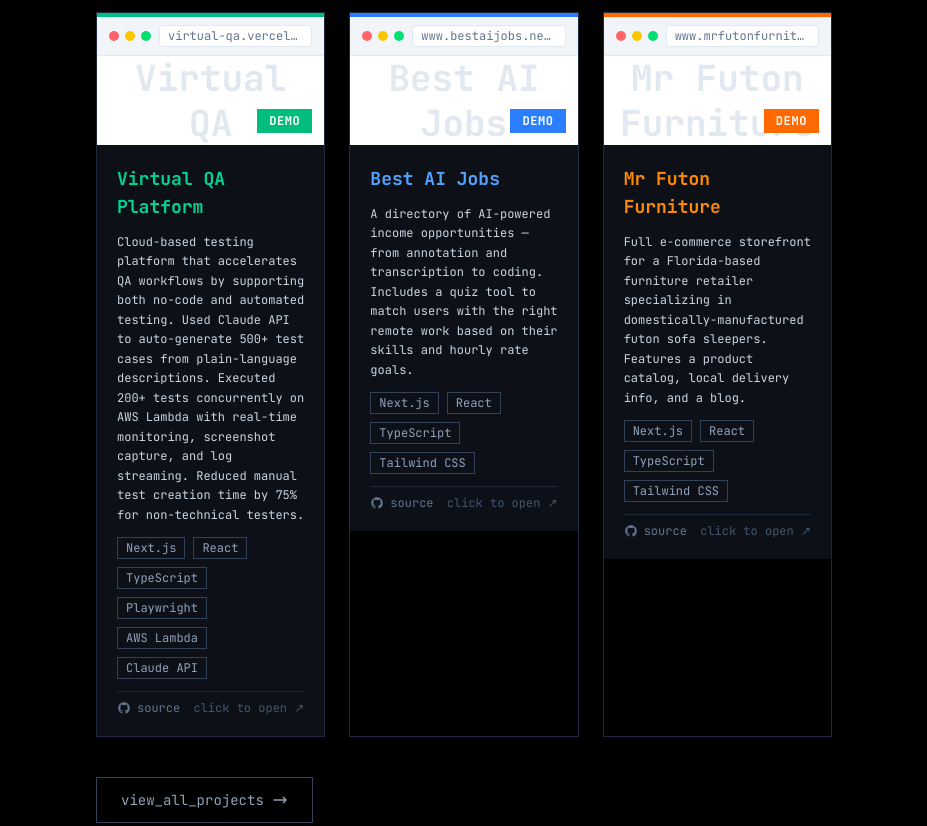
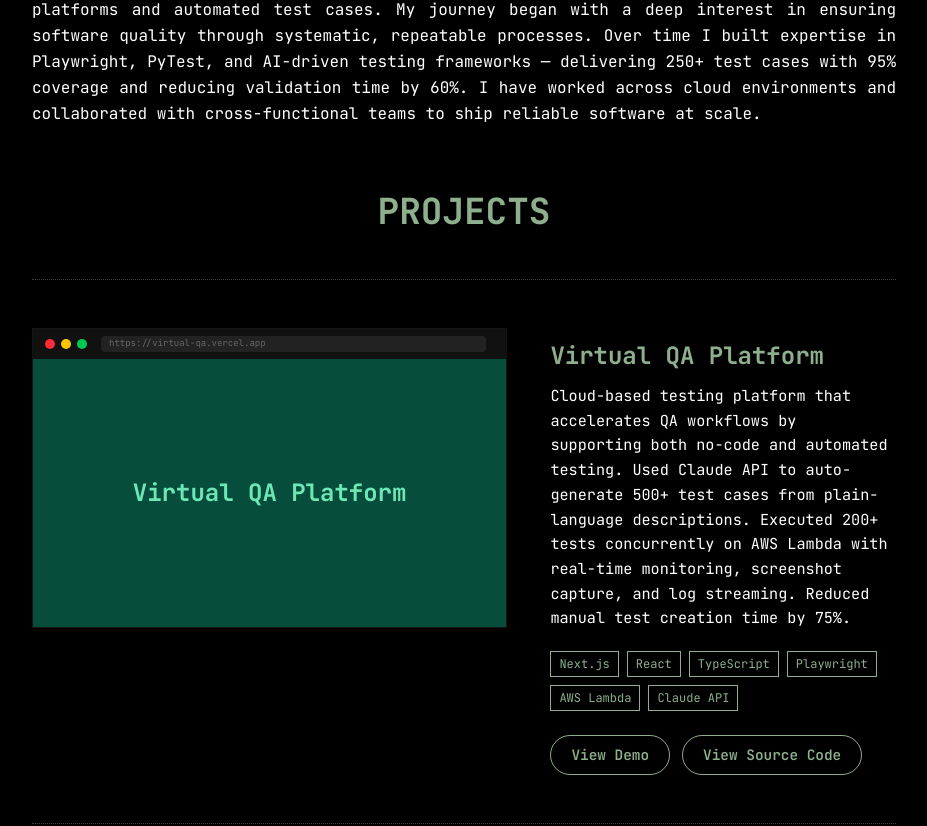
Before and after one commit to Valritehachi/my-portfolio, a Next.js app: page / in a window 1280 px wide. Shown: the part 957-1783 px from the top of the page, without its empty margins (288-1215 px from the left). Built offline with nearby package versions, Linux system fonts and the light colour scheme.

Commit message:
Step 3: Horizontal project cards with slide-in animations, simple About section
Co-Authored-By: Claude Sonnet 4.6 <noreply@anthropic.com>

```diff
--- a/src/app/globals.css
+++ b/src/app/globals.css
@@ -94,6 +94,40 @@ body {
   color: #4ade80;
 }
 
+/* Horizontal project card animations */
+.proj-animate-left {
+  transform: translateX(-80px);
+  opacity: 0;
+  transition: all 0.65s ease-in-out;
+}
+.proj-animate-right {
+  transform: translateX(80px);
+  opacity: 0;
+  transition: all 0.65s ease-in-out;
+}
+.proj-visible {
+  opacity: 1 !important;
+  transform: translateX(0) !important;
+}
+
+/* Pill button used on project cards */
+.proj-button {
+  display: inline-block;
+  border: 1px solid #8eaf8e;
+  border-radius: 30px;
+  color: #8eaf8e;
+  padding: 8px 20px;
+  text-decoration: none;
+  font-weight: 600;
+  transition: all 0.4s ease-in-out;
+  cursor: pointer;
+  font-size: 0.9em;
+}
+.proj-button:hover {
+  background: #8eaf8e;
+  color: #000;
+}
+
 .blob {
   animation: float 8s ease-in-out infinite;
 }
--- a/src/app/page.tsx
+++ b/src/app/page.tsx
@@ -1,14 +1,14 @@
 import Hero from "@/components/Hero";
+import About from "@/components/About";
 import Projects from "@/components/Projects";
-import About from "@/components/About";
 import Contact from "@/components/Contact";
 
 export default function HomePage() {
   return (
     <>
       <Hero />
+      <About />
       <Projects />
-      <About />
       <Contact />
     </>
   );
--- a/src/components/About.tsx
+++ b/src/components/About.tsx
@@ -1,47 +1,21 @@
-const stack = [
-  {
-    label: "TEST AUTOMATION",
-    color: "text-emerald-400",
-    items: ["Playwright", "Selenium", "PyTest", "Cypress"],
-  },
-  {
-    label: "LANGUAGES",
-    color: "text-cyan-400",
-    items: ["TypeScript", "Python", "JavaScript"],
-  },
-  {
-    label: "CLOUD & DEVOPS",
-    color: "text-orange-400",
-    items: ["AWS Lambda", "Docker", "GitHub Actions", "CI/CD"],
-  },
-  {
-    label: "AI & PLATFORM",
-    color: "text-purple-400",
-    items: ["Claude API", "Prompt Engineering", "Next.js", "Node.js"],
-  },
-];
-
 export default function About() {
   return (
-    <section id="about" className="py-20 px-6 sm:px-10 lg:px-16 border-t border-slate-800/50 bg-[#080d14]">
-      <div className="max-w-6xl mx-auto">
-        <h2 className="text-3xl sm:text-4xl font-bold text-white mb-12">
-          Tech Stack
-        </h2>
-
-        <div className="grid grid-cols-1 sm:grid-cols-2 gap-x-16 gap-y-10">
-          {stack.map((category) => (
-            <div key={category.label}>
-              <p className={`text-xs font-semibold tracking-widest mb-3 ${category.color}`}>
-                {category.label}
-              </p>
-              <p className="text-slate-300 text-sm leading-relaxed">
-                {category.items.join(" • ")}
-              </p>
-            </div>
-          ))}
-        </div>
-      </div>
-    </section>
+    <div id="about" className="mt-16">
+      <h2
+        className="text-4xl font-bold text-center mb-6"
+        style={{ color: "#8eaf8e" }}
+      >
+        ABOUT
+      </h2>
+      <p className="text-white leading-relaxed text-justify">
+        I&apos;m a QA Automation Engineer with 3+ years of experience building intelligent
+        testing platforms and automated test cases. My journey began with a deep interest
+        in ensuring software quality through systematic, repeatable processes. Over time I
+        built expertise in Playwright, PyTest, and AI-driven testing frameworks — delivering
+        250+ test cases with 95% coverage and reducing validation time by 60%. I have worked
+        across cloud environments and collaborated with cross-functional teams to ship reliable
+        software at scale.
+      </p>
+    </div>
   );
 }
--- a/src/components/ProjectCard.tsx
+++ b/src/components/ProjectCard.tsx
@@ -1,105 +1,121 @@
 "use client";
-
-import type { Project } from "@/lib/projects";
+import { useEffect, useRef } from "react";
+import { Project } from "@/lib/projects";
 
 export default function ProjectCard({ project }: { project: Project }) {
-  const destination = project.demo ?? project.github;
+  const leftRef = useRef<HTMLDivElement>(null);
+  const rightRef = useRef<HTMLDivElement>(null);
 
-  function openSite() {
-    window.open(destination, "_blank", "noopener,noreferrer");
-  }
+  useEffect(() => {
+    const observer = new IntersectionObserver(
+      (entries) => {
+        entries.forEach((entry) => {
+          if (entry.isIntersecting) {
+            entry.target.classList.add("proj-visible");
+          }
+        });
+      },
+      { threshold: 0.15 }
+    );
+    if (leftRef.current) observer.observe(leftRef.current);
+    if (rightRef.current) observer.observe(rightRef.current);
+    return () => observer.disconnect();
+  }, []);
+
+  const openSite = () => {
+    window.open(project.demo ?? project.github, "_blank");
+  };
 
   return (
-    <article
+    <div
+      className="flex flex-row py-12 cursor-pointer"
+      style={{ borderBottom: "1px dotted rgba(255,255,255,0.25)" }}
       onClick={openSite}
-      className={`border border-slate-800 hover:border-slate-600 transition-all duration-300 flex flex-col overflow-hidden cursor-pointer hover:-translate-y-1 hover:shadow-xl ${project.accentGlow}`}
     >
-      {/* Colored accent bar */}
-      <div className={`h-1 w-full ${project.accentBar}`} />
-
-      {/* Preview area */}
-      <div className={`relative w-full aspect-video ${project.previewBg} overflow-hidden flex flex-col`}>
-
-        {project.codePreview ? (
-          <div className="w-full h-full p-5 flex flex-col justify-center bg-slate-950">
-            {project.codePreview.map((line, i) => (
-              <p
-                key={i}
-                className={`text-xs leading-relaxed ${
-                  line.startsWith("$")
-                    ? "text-emerald-400 font-bold"
-                    : line === ""
-                    ? "mt-0.5"
-                    : (project.codeColor ?? "text-slate-400")
-                }`}
-              >
-                {line || " "}
-              </p>
-            ))}
+      {/* Preview panel (left ~55%) */}
+      <div
+        ref={leftRef}
+        className="proj-animate-left flex-shrink-0"
+        style={{ width: "55%", height: "300px" }}
+      >
+        <div
+          className="w-full h-full flex flex-col overflow-hidden"
+          style={{ border: "1px solid rgba(255,255,255,0.08)" }}
+        >
+          {/* Browser chrome bar */}
+          <div
+            className="flex items-center gap-1.5 px-3 flex-shrink-0"
+            style={{ backgroundColor: "#111", height: "30px" }}
+          >
+            <span className="w-2.5 h-2.5 rounded-full bg-red-500 block" />
+            <span className="w-2.5 h-2.5 rounded-full bg-yellow-400 block" />
+            <span className="w-2.5 h-2.5 rounded-full bg-green-500 block" />
+            <span
+              className="flex-1 mx-2 flex items-center px-2 rounded"
+              style={{ backgroundColor: "#222", height: "16px", color: "#666", fontSize: "9px" }}
+            >
+              {project.demo ?? project.github}
+            </span>
           </div>
-        ) : (
-          <>
-            {/* Browser chrome */}
-            <div className="flex items-center gap-2 px-3 py-2 bg-slate-100 shrink-0 border-b border-slate-200">
-              <div className="flex gap-1.5">
-                <div className="w-2.5 h-2.5 rounded-full bg-red-400" />
-                <div className="w-2.5 h-2.5 rounded-full bg-yellow-400" />
-                <div className="w-2.5 h-2.5 rounded-full bg-green-400" />
-              </div>
-              <div className="flex-1 bg-white rounded-sm px-2 py-0.5 text-xs text-slate-500 truncate border border-slate-200">
-                {project.demo
-                  ? project.demo.replace("https://", "")
-                  : project.github.replace("https://github.com/", "github.com/")}
-              </div>
-            </div>
-
-            {/* Faded title */}
-            <div className="flex-1 flex items-center justify-center px-6">
-              <p className="text-slate-200 font-bold text-3xl sm:text-4xl text-center leading-tight select-none">
-                {project.title}
-              </p>
-            </div>
-          </>
-        )}
-
-        {project.demo && (
-          <span className={`absolute bottom-3 right-3 px-3 py-1 ${project.accentBar} text-white text-xs font-bold tracking-wider`}>
-            DEMO
-          </span>
-        )}
+          {/* Coloured preview area */}
+          <div
+            className="flex-1 flex items-center justify-center"
+            style={{ backgroundColor: project.previewBg }}
+          >
+            <span
+              className="font-bold text-2xl text-center px-6"
+              style={{ color: project.titleColor }}
+            >
+              {project.title}
+            </span>
+          </div>
+        </div>
       </div>
 
-      {/* Card body */}
-      <div className="p-5 flex flex-col gap-3 bg-[#0d1117]">
-        <h3 className={`font-bold text-lg ${project.titleColor}`}>
+      {/* Text content (right ~45%) */}
+      <div
+        ref={rightRef}
+        className="proj-animate-right"
+        style={{ paddingLeft: "5%", paddingTop: "12px", width: "45%" }}
+      >
+        <p className="font-bold text-2xl mb-3" style={{ color: "#8eaf8e" }}>
           {project.title}
-        </h3>
-
-        <p className="text-slate-300 text-xs leading-relaxed">
+        </p>
+        <p className="text-white mb-5 leading-relaxed" style={{ fontSize: "0.95em" }}>
           {project.description}
         </p>
-
-        <div className="flex flex-wrap gap-2">
-          {project.tech.map((tag) => (
-            <span key={tag} className="px-2 py-0.5 border border-slate-700 text-slate-400 text-xs hover:border-slate-500 transition-colors">
-              {tag}
+        <div className="flex flex-wrap gap-2 mb-6">
+          {project.tech.map((t) => (
+            <span
+              key={t}
+              className="text-xs px-2 py-1"
+              style={{ border: "1px solid #8eaf8e", color: "#8eaf8e" }}
+            >
+              {t}
             </span>
           ))}
         </div>
-
-        <div className="pt-2 border-t border-slate-800 flex items-center justify-between">
-          <span
-            onClick={(e) => { e.stopPropagation(); window.open(project.github, "_blank", "noopener,noreferrer"); }}
-            className="flex items-center gap-1.5 text-slate-500 hover:text-white text-xs transition-colors duration-200 cursor-pointer"
+        <div className="flex flex-wrap gap-3" onClick={(e) => e.stopPropagation()}>
+          {project.demo && (
+            <a
+              href={project.demo}
+              target="_blank"
+              rel="noopener noreferrer"
+              className="proj-button"
+            >
+              View Demo
+            </a>
+          )}
+          <a
+            href={project.github}
+            target="_blank"
+            rel="noopener noreferrer"
+            className="proj-button"
           >
-            <svg className="w-3.5 h-3.5" fill="currentColor" viewBox="0 0 24 24">
-              <path fillRule="evenodd" d="M12 2C6.477 2 2 6.484 2 12.017c0 4.425 2.865 8.18 6.839 9.504.5.092.682-.217.682-.483 0-.237-.008-.868-.013-1.703-2.782.605-3.369-1.343-3.369-1.343-.454-1.158-1.11-1.466-1.11-1.466-.908-.62.069-.608.069-.608 1.003.07 1.531 1.032 1.531 1.032.892 1.53 2.341 1.088 2.91.832.092-.647.35-1.088.636-1.338-2.22-.253-4.555-1.113-4.555-4.951 0-1.093.39-1.988 1.029-2.688-.103-.253-.446-1.272.098-2.65 0 0 .84-.27 2.75 1.026A9.564 9.564 0 0112 6.844c.85.004 1.705.115 2.504.337 1.909-1.296 2.747-1.027 2.747-1.027.546 1.379.202 2.398.1 2.651.64.7 1.028 1.595 1.028 2.688 0 3.848-2.339 4.695-4.566 4.943.359.309.678.92.678 1.855 0 1.338-.012 2.419-.012 2.747 0 .268.18.58.688.482A10.019 10.019 0 0022 12.017C22 6.484 17.522 2 12 2z" clipRule="evenodd" />
-            </svg>
-            source
-          </span>
-          <span className="text-slate-600 text-xs">click to open ↗</span>
+            View Source Code
+          </a>
         </div>
       </div>
-    </article>
+    </div>
   );
 }
--- a/src/components/Projects.tsx
+++ b/src/components/Projects.tsx
@@ -1,35 +1,30 @@
-import Link from "next/link";
 import ProjectCard from "./ProjectCard";
 import { projects } from "@/lib/projects";
 
 export default function Projects() {
-  const featured = projects.slice(0, 3);
-
   return (
-    <section id="projects" className="py-20 px-6 sm:px-10 lg:px-16 border-t border-slate-800/50">
-      <div className="max-w-6xl mx-auto">
-        <h2 className="text-3xl sm:text-4xl font-bold text-white mb-12">
-          Featured Projects
+    <div id="projects" className="mt-16 mb-16">
+      <h2
+        className="text-4xl font-bold text-center mb-12"
+        style={{ color: "#8eaf8e" }}
+      >
+        PROJECTS
       </h2>
-
-        <div className="grid grid-cols-1 sm:grid-cols-2 lg:grid-cols-3 gap-6">
-          {featured.map((project) => (
+      <div style={{ borderTop: "1px dotted rgba(255,255,255,0.25)" }}>
+        {projects.map((project) => (
           <ProjectCard key={project.title} project={project} />
         ))}
       </div>
-
-        <div className="mt-10">
-          <Link
-            href="/projects"
-            className="inline-flex items-center gap-2 border border-slate-700 hover:border-emerald-500 text-slate-400 hover:text-emerald-400 px-6 py-3 text-sm transition-all duration-200"
+      <div className="text-center mt-10">
+        <a
+          href="https://github.com/Valritehachi"
+          target="_blank"
+          rel="noopener noreferrer"
+          className="proj-button"
         >
-            view_all_projects
-            <svg className="w-4 h-4" fill="none" stroke="currentColor" viewBox="0 0 24 24">
-              <path strokeLinecap="round" strokeLinejoin="round" strokeWidth={2} d="M17 8l4 4m0 0l-4 4m4-4H3" />
-            </svg>
-          </Link>
+          View other Projects
+        </a>
       </div>
     </div>
-    </section>
   );
 }
--- a/src/lib/projects.ts
+++ b/src/lib/projects.ts
@@ -6,24 +6,18 @@ export interface Project {
   demo?: string;
   previewBg: string;
   titleColor: string;
-  accentBar: string;      // colored top strip on the card
-  accentGlow: string;     // hover shadow color
-  codePreview?: string[];
-  codeColor?: string;
 }
 
 export const projects: Project[] = [
   {
     title: "Virtual QA Platform",
     description:
-      "Cloud-based testing platform that accelerates QA workflows by supporting both no-code and automated testing. Used Claude API to auto-generate 500+ test cases from plain-language descriptions. Executed 200+ tests concurrently on AWS Lambda with real-time monitoring, screenshot capture, and log streaming. Reduced manual test creation time by 75% for non-technical testers.",
+      "Cloud-based testing platform that accelerates QA workflows by supporting both no-code and automated testing. Used Claude API to auto-generate 500+ test cases from plain-language descriptions. Executed 200+ tests concurrently on AWS Lambda with real-time monitoring, screenshot capture, and log streaming. Reduced manual test creation time by 75%.",
     tech: ["Next.js", "React", "TypeScript", "Playwright", "AWS Lambda", "Claude API"],
     github: "https://github.com/Valritehachi/virtual-qa",
     demo: "https://virtual-qa.vercel.app",
-    previewBg: "bg-white",
-    titleColor: "text-emerald-400",
-    accentBar: "bg-emerald-500",
-    accentGlow: "hover:shadow-emerald-500/20",
+    previewBg: "#064e3b",
+    titleColor: "#6ee7b7",
   },
   {
     title: "Best AI Jobs",
@@ -32,10 +26,8 @@ export const projects: Project[] = [
     tech: ["Next.js", "React", "TypeScript", "Tailwind CSS"],
     github: "https://github.com/Valritehachi/ai_income_guide",
     demo: "https://www.bestaijobs.net/",
-    previewBg: "bg-white",
-    titleColor: "text-blue-400",
-    accentBar: "bg-blue-500",
-    accentGlow: "hover:shadow-blue-500/20",
+    previewBg: "#1e3a5f",
+    titleColor: "#93c5fd",
   },
   {
     title: "Mr Futon Furniture",
@@ -44,10 +36,8 @@ export const projects: Project[] = [
     tech: ["Next.js", "React", "TypeScript", "Tailwind CSS"],
     github: "https://github.com/Valritehachi/mr_futon_furniture",
     demo: "https://www.mrfutonfurniture.com/",
-    previewBg: "bg-white",
-    titleColor: "text-orange-400",
-    accentBar: "bg-orange-500",
-    accentGlow: "hover:shadow-orange-500/20",
+    previewBg: "#431407",
+    titleColor: "#fdba74",
   },
   {
     title: "Paragon Federal Strategies",
@@ -56,10 +46,8 @@ export const projects: Project[] = [
     tech: ["Next.js", "React", "TypeScript", "Tailwind CSS"],
     github: "https://github.com/Valritehachi/paragon_site",
     demo: "https://www.paragonfederalstrategiescorp.com/",
-    previewBg: "bg-white",
-    titleColor: "text-purple-400",
-    accentBar: "bg-purple-500",
-    accentGlow: "hover:shadow-purple-500/20",
+    previewBg: "#2e1065",
+    titleColor: "#d8b4fe",
   },
   {
     title: "Salary Calculator",
@@ -68,18 +56,7 @@ export const projects: Project[] = [
     tech: ["Next.js", "React", "TypeScript", "Tailwind CSS"],
     github: "https://github.com/Valritehachi/salary-calculator",
     demo: "https://www.salary-calculate.com/",
-    previewBg: "bg-white",
-    titleColor: "text-rose-400",
-    accentBar: "bg-rose-500",
-    accentGlow: "hover:shadow-rose-500/20",
-    codePreview: [
-      "$ calculate --location NYC --salary 95000",
-      "",
-      "  Base salary:      $95,000 / yr",
-      "  Federal tax:      $16,290",
-      "  After-tax:        $67,234 / yr",
-      "  Take-home/month:   $5,603",
-    ],
-    codeColor: "text-slate-600",
+    previewBg: "#4c0519",
+    titleColor: "#fda4af",
   },
 ];
```
Lines whose indentation alone changed are shown as unchanged.
